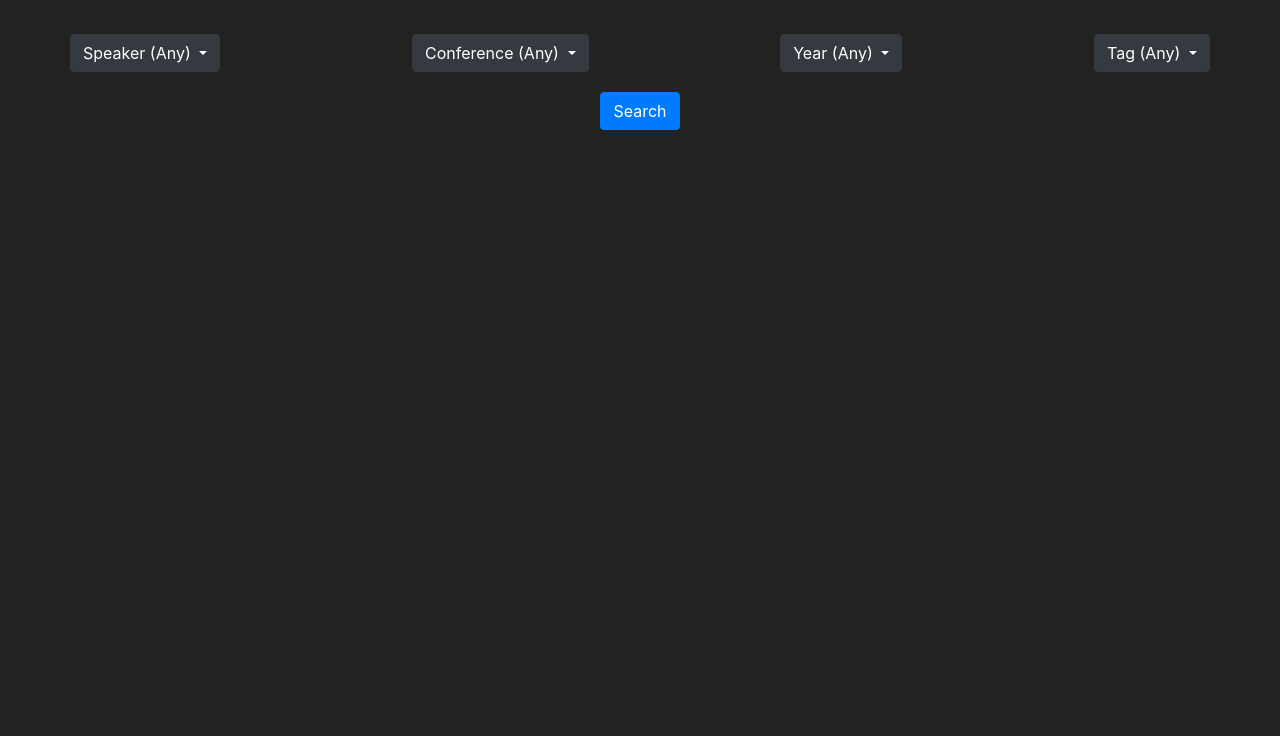
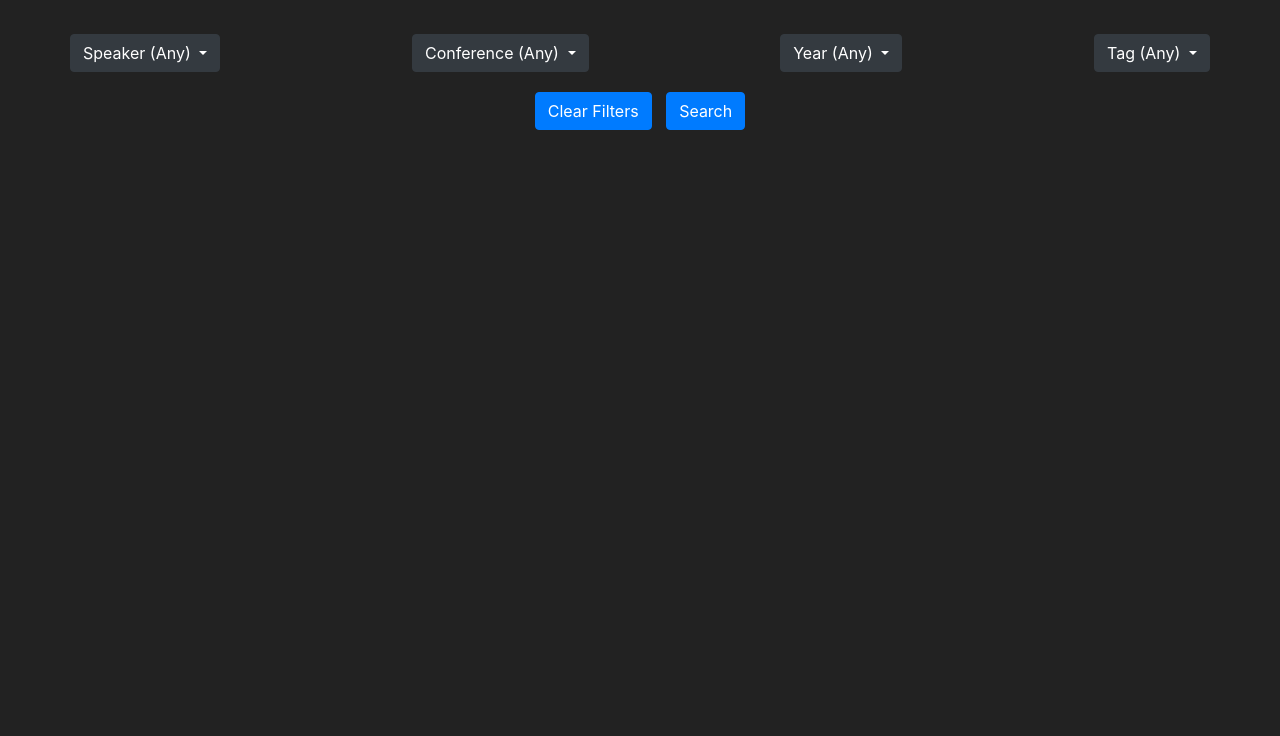
Before and after one commit to Ethiraric/cpptalksindex, a plain HTML site: page www/index.html in a window 1280 px wide. Shown: the part 64-800 px from the top of the page. Drawn offline with nearby package versions, Linux system fonts and the light colour scheme; no server answers.

Commit message:
Add a clear filter button.

```diff
--- a/www/index.html
+++ b/www/index.html
@@ -47,6 +47,7 @@
       <div class="container" id="searcherror" style="margin-bottom:20px;">
       </div>
       <center>
+        <button type="button" class="btn btn-primary" onclick="onClearFilters()" style="margin-right: 10px">Clear Filters</button>
         <button type="button" class="btn btn-primary" onclick="onSearch()">Search</button>
       </center>
     </div>
--- a/www/js/script.js
+++ b/www/js/script.js
@@ -85,7 +85,6 @@ function onSearch() {
     queryinfo.tag = null;
 
   if (JSON.stringify(queryinfo) == JSON.stringify(lastqueryinfo)) {
-    setFilterError("Same query!");
     return;
   }
 
@@ -124,6 +123,15 @@ function onSearch() {
   jQuery.get(url, function(talks, status) {
     showResults(talks);
   });
+}
+
+function onClearFilters() {
+    document.getElementById('dropdown-speaker').setAttribute("speaker-id", "Speaker");
+    document.getElementById('dropdown-speaker').innerHTML = "Speaker (Any)";
+    document.getElementById('dropdown-conference').innerHTML = "Conference (Any)";
+    document.getElementById('dropdown-year').innerHTML = "Year (Any)";
+    document.getElementById('dropdown-tag').innerHTML = "Tag (Any)";
+    document.getElementById("searchresults").innerHTML = "";
 }
 
 function defaultDropdownElementCreator(id, item, buttonid) {
```
